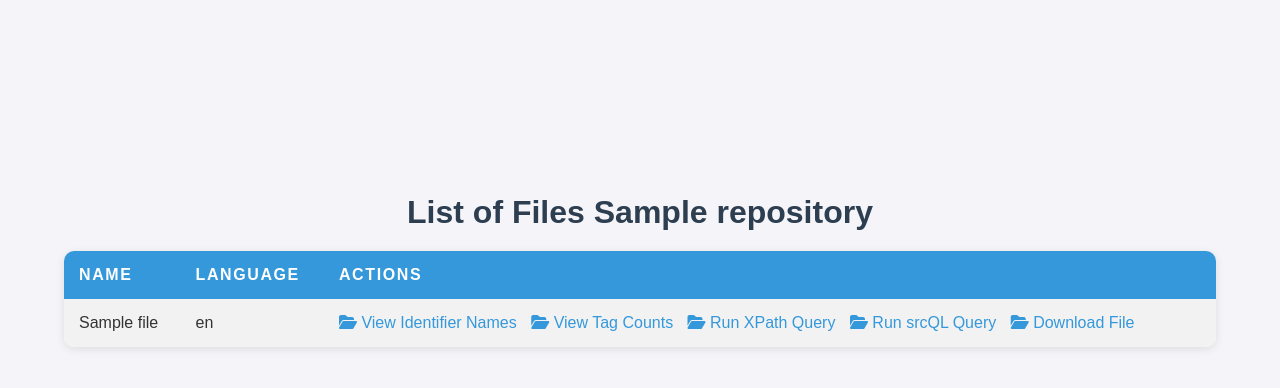
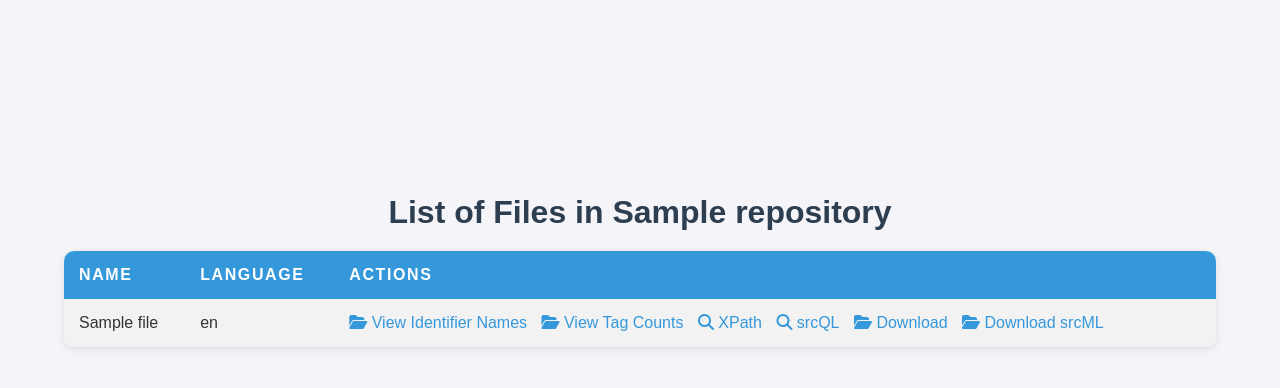
Before and after one commit to aalramadan/srcView, a Flask app: page /files/1 in a window 1280 px wide. Shown: the part 140-528 px from the top of the page. Run offline with Flask 3, Linux system fonts and the light colour scheme; tables that the repository leaves empty hold one stand-in row (values such as "Sample post"); parts of the project's set-up code (start-up, migrations or seed data) failed here and were passed over.

Commit message:
Update file download and remove 0 count views from tags list

```diff
--- a/app.py
+++ b/app.py
@@ -4,12 +4,16 @@ from flask import Flask, render_template, request, redirect, send_file
 from flask_socketio import SocketIO
 
 import threading
+import time
 import io
 
 
 if DEBUG:
     import os
-    os.remove("./data/srcml.db3")
+    try:
+        os.remove("./data/srcml.db3")
+    except:
+        pass
 
 import srcml_database
 from srcml_analysis import *
@@ -122,7 +126,6 @@ def list_tags(file_id):
 @app.route('/tags/repo/<repo_id>')
 def list_tags_from_repo(repo_id):
     tags = srcml_database.retrieve_tags_from_repo(repo_id)
-    print(dict(tags))
     return render_template('tags.html', tags=tags,display=srcml_database.get_repo_name_from_id(repo_id))
 
 @app.route('/xpath_run/repo/<repo_id>',methods=['GET', 'POST'])
@@ -139,21 +142,57 @@ def xpath_on_repo(repo_id):
 
 def execute_xpath_on_repo(repo_id,xpath):
     run_xpath_on_repo(repo_id,xpath)
-    socket_io.emit("finish",{'redirect':'/repos'})
+    time.sleep(1)
+    socket_io.emit("finish",{'redirect':'/'})
+
+@app.route('/xpath_run/file/<file_id>',methods=['GET', 'POST'])
+def xpath_on_file(file_id):
+    if request.method == 'GET':
+        return render_template('run_xpath.html')
+    if request.method == 'POST':
+        xpath = request.form['xpath']
+        thread = threading.Thread(target=execute_xpath_on_file,args=(file_id,xpath))
+        thread.start()
+
+        result="Running your XPath!"
+        return render_template('run_xpath.html', result=result)
+
+def execute_xpath_on_file(file_id,xpath):
+    run_xpath_on_file(srcml_database.get_repo_id_from_file_id(file_id),file_id,xpath)
+    time.sleep(1)
+    socket_io.emit("finish",{'redirect':'/'})
+
+
 
 @app.route('/download/file/<file_id>', methods=['GET'])
 def download_file(file_id):
     repo_name = srcml_database.get_repo_name_from_file_id(file_id)
     file_name = srcml_database.get_file_name_from_id(file_id)
     file_buffer = io.BytesIO()
-    file_buffer.write(get_unit_text(repo_name,file_name))
+    file_buffer.write(get_unit_code(repo_name,file_name))
     file_buffer.seek(0)
 
     return send_file(file_buffer,as_attachment=True,download_name=file_name.split("/")[-1],mimetype="text/plain")
 
+@app.route('/download_srcml/file/<file_id>', methods=['GET'])
+def download_srcml_file(file_id):
+    repo_name = srcml_database.get_repo_name_from_file_id(file_id)
+    file_name = srcml_database.get_file_name_from_id(file_id)
+    file_buffer = io.BytesIO()
+    file_buffer.write(get_unit_text(repo_name,file_name))
+    file_buffer.seek(0)
+
+    return send_file(file_buffer,as_attachment=True,download_name=file_name.split("/")[-1]+".xml",mimetype="text/plain")
+
 @app.route('/download/repo/<repo_id>', methods=['GET'])
 def download_repo(repo_id):
-    return send_file("data/"+srcml_database.get_repo_name_from_id(repo_id)+"/code.xml")
+    return send_file("data/"+srcml_database.get_repo_name_from_id(repo_id)+"/code.zip",as_attachment=True,download_name=srcml_database.get_repo_name_from_id(repo_id).split("/")[-1]+".zip")
+
+@app.route('/download_srcml/repo/<repo_id>', methods=['GET'])
+def download_srcml_repo(repo_id):
+    return send_file("data/"+srcml_database.get_repo_name_from_id(repo_id)+"/code.xml",as_attachment=True,download_name=srcml_database.get_repo_name_from_id(repo_id).split("/")[-1]+".xml")
+
+
 
 
 if __name__ == '__main__':
--- a/srcml_analysis.py
+++ b/srcml_analysis.py
@@ -164,8 +164,14 @@ def run_xpath_on_all(xpath):
         run_xpath_on_repo(repo["id"],xpath,run_id)
     srcml_database.commit()
 
+def get_unit_code(repo,file):
+    with pylibsrcml.srcMLArchiveRead("data/"+repo+"/code.xml") as archive:
+        for unit in archive:
+            if unit.get_filename() == file:
+                return unit.unparse_memory()
+
 def get_unit_text(repo,file):
     with pylibsrcml.srcMLArchiveRead("data/"+repo+"/code.xml") as archive:
         for unit in archive:
             if unit.get_filename() == file:
-                return unit.unparse_memory()
+                return str(unit).encode('utf-8')
--- a/srcml_database.py
+++ b/srcml_database.py
@@ -86,7 +86,7 @@ def add_repo(repo_name):
     cursor = connection.cursor()
     cursor.execute("""
         INSERT INTO repository (name)
-        VALUES (?)
+        VALUES (?);
     """,(repo_name,))
 
 def get_repo_id_from_name(repo_name):
@@ -94,7 +94,7 @@ def get_repo_id_from_name(repo_name):
     cursor.execute("""
         SELECT id
         FROM repository
-        WHERE name=?
+        WHERE name=?;
     """, (repo_name,))
     return cursor.fetchone()["id"]
 
@@ -103,9 +103,19 @@ def get_repo_name_from_id(repo_id):
     cursor.execute("""
         SELECT name
         FROM repository
-        WHERE id=?
+        WHERE id=?;
     """, (repo_id,))
     return cursor.fetchone()["name"]
+
+def get_repo_id_from_file_id(file_id):
+    cursor = connection.cursor()
+    cursor.execute("""
+        SELECT repository.id
+        FROM file
+            INNER JOIN repository ON file.repo_id = repository.id
+        WHERE file.id=?;
+    """, (file_id,))
+    return cursor.fetchone()["id"]
 
 def get_repo_name_from_file_id(file_id):
     cursor = connection.cursor()
@@ -113,7 +123,7 @@ def get_repo_name_from_file_id(file_id):
         SELECT repository.name
         FROM file
             INNER JOIN repository ON file.repo_id = repository.id
-        WHERE file.id=?
+        WHERE file.id=?;
     """, (file_id,))
     return cursor.fetchone()["name"]
 
@@ -129,7 +139,7 @@ def get_file_id_from_name_and_repo(filename,repo_id):
     cursor.execute("""
         SELECT id
         FROM file
-        WHERE name=? AND repo_id=?
+        WHERE name=? AND repo_id=?;
     """, (filename,repo_id))
     return cursor.fetchone()["id"]
 
@@ -138,7 +148,7 @@ def get_file_name_from_id(file_id):
     cursor.execute("""
         SELECT name
         FROM file
-        WHERE id=?
+        WHERE id=?;
     """, (file_id,))
     return cursor.fetchone()["name"]
 
@@ -146,7 +156,7 @@ def add_identifier(name,type,category,file_id,line,column,stereotype):
     cursor = connection.cursor()
     cursor.execute("""
         INSERT INTO identifier (name,type,category,file_id,line,column,stereotype)
-        VALUES (?,?,?,?,?,?,?)
+        VALUES (?,?,?,?,?,?,?);
     """,(name,type,category,file_id,line,column,stereotype))
 
 
@@ -154,7 +164,7 @@ def add_tag_count(tag,file_id,count):
     cursor = connection.cursor()
     cursor.execute("""
         INSERT INTO tag_count (tag,file_id,count)
-        VALUES (?,?,?)
+        VALUES (?,?,?);
     """,(tag,file_id,count))
 
 
@@ -162,7 +172,7 @@ def retrieve_repos():
     cursor = connection.cursor()
     cursor.execute("""
         SELECT id, name
-        FROM repository
+        FROM repository;
     """)
     return cursor.fetchall()
 
@@ -171,7 +181,7 @@ def retrieve_files(repo_id):
     cursor.execute("""
         SELECT id, name, language
         FROM file
-        WHERE repo_id = ?
+        WHERE repo_id = ?;
     """, (repo_id,))
     return cursor.fetchall()
 
@@ -180,7 +190,7 @@ def retrieve_identifiers(file_id):
     cursor.execute("""
         SELECT name, type, category, file_id, line, column, stereotype
         FROM identifier
-        WHERE file_id = ?
+        WHERE file_id = ?;
     """, (file_id,))
     return cursor.fetchall()
 
@@ -199,7 +209,7 @@ def retrieve_tags(file_id):
     cursor.execute("""
         SELECT tag, file_id, count
         FROM tag_count
-        WHERE file_id IN (SELECT id FROM file WHERE file_id = ?)
+        WHERE file_id IN (SELECT id FROM file WHERE file_id = ? AND count != 0)
     """, (file_id,))
     return cursor.fetchall()
 
@@ -210,8 +220,8 @@ def retrieve_tags_from_repo(repo_id):
         FROM repository
             INNER JOIN file ON repository.id = file.repo_id
             INNER JOIN tag_count ON file.id = tag_count.file_id
-        WHERE repository.id = ?
-        GROUP BY repository.id, tag
+        WHERE repository.id = ? AND count != 0
+        GROUP BY repository.id, tag;
     """, (repo_id,))
     return cursor.fetchall()
 
@@ -219,7 +229,7 @@ def create_query_run(query,type):
     cursor = connection.cursor()
     cursor.execute("""
         INSERT INTO query_run(query,query_type)
-        VALUES (?,?)
+        VALUES (?,?);
     """,(query,type))
     return cursor.lastrowid
 
@@ -227,7 +237,7 @@ def add_query_result(file_id,query_id):
     cursor = connection.cursor()
     cursor.execute("""
         INSERT INTO query_run_result(file_id,query_id)
-        VALUES (?,?)
+        VALUES (?,?);
     """,(file_id,query_id))
 
 
--- a/templates/files.html
+++ b/templates/files.html
@@ -66,7 +66,7 @@
     </style>
 </head>
 <body>
-    <h1>List of Files {{ repo }}</h1>
+    <h1>List of Files in {{ repo }}</h1>
     <div class="table-container">
         <table>
             <tr>
@@ -81,9 +81,10 @@
                 <td class="actions">
                     <a href="/identifiers/file/{{ file['id'] }}"><i class="fas fa-folder-open"></i> View Identifier Names</a>
                     <a href="/tags/file/{{ file['id'] }}"><i class="fas fa-folder-open"></i> View Tag Counts</a>
-                    <a href="/xpath_run/file/{{ file['id'] }}"><i class="fas fa-folder-open"></i> Run XPath Query</a>
-                    <a href="/srcql_run/file/{{ file['id'] }}"><i class="fas fa-folder-open"></i> Run srcQL Query</a>
-                    <a href="/download/file/{{ file['id'] }}"><i class="fas fa-folder-open"></i> Download File</a>
+                    <a href="/xpath_run/file/{{ file['id'] }}"><i class="fas fa-search"></i> XPath</a>
+                    <a href="/srcql_run/file/{{ file['id'] }}"><i class="fas fa-search"></i> srcQL</a>
+                    <a href="/download/file/{{ file['id'] }}"><i class="fas fa-folder-open"></i> Download</a>
+                    <a href="/download_srcml/file/{{ file['id'] }}"><i class="fas fa-folder-open"></i> Download srcML</a>
                 </td>
             </tr>
             {% endfor %}
--- a/templates/repos.html
+++ b/templates/repos.html
@@ -116,6 +116,7 @@
                     <a href="/xpath_run/repo/{{ repo['id'] }}"><i class="fas fa-search"></i> XPath</a>
                     <a href="/srcql_run/repo/{{ repo['id'] }}"><i class="fas fa-search"></i> srcQL</a>
                     <a href="/download/repo/{{ repo['id'] }}"><i class="fas fa-download"></i> Download</a>
+                    <a href="/download_srcml/repo/{{ repo['id'] }}"><i class="fas fa-download"></i> Download srcML</a>
                     <form method="POST" action="/" style="display:inline;">
                         <input type="hidden" name="repo_id" value="{{ repo['id'] }}">
                         <button type="submit" class="delete-icon"><i class="fas fa-trash-alt"></i></button>
--- a/templates/run_xpath.html
+++ b/templates/run_xpath.html
@@ -9,7 +9,7 @@
 </head>
 <body>
     <div class="container">
-        <h1>Run XPath on</h1>
+        <h1>Run XPath on {{ display }}</h1>
         <p>Enter the XPath Below</p>
 
         <!-- Form for file path and GitHub URL -->
@@ -32,7 +32,6 @@
     </div>
     <script>
         const socket = io();
-        const updatesDiv = document.getElementById('updates');
 
         socket.on('finish',(data) => {
             setTimeout(() => {
```
